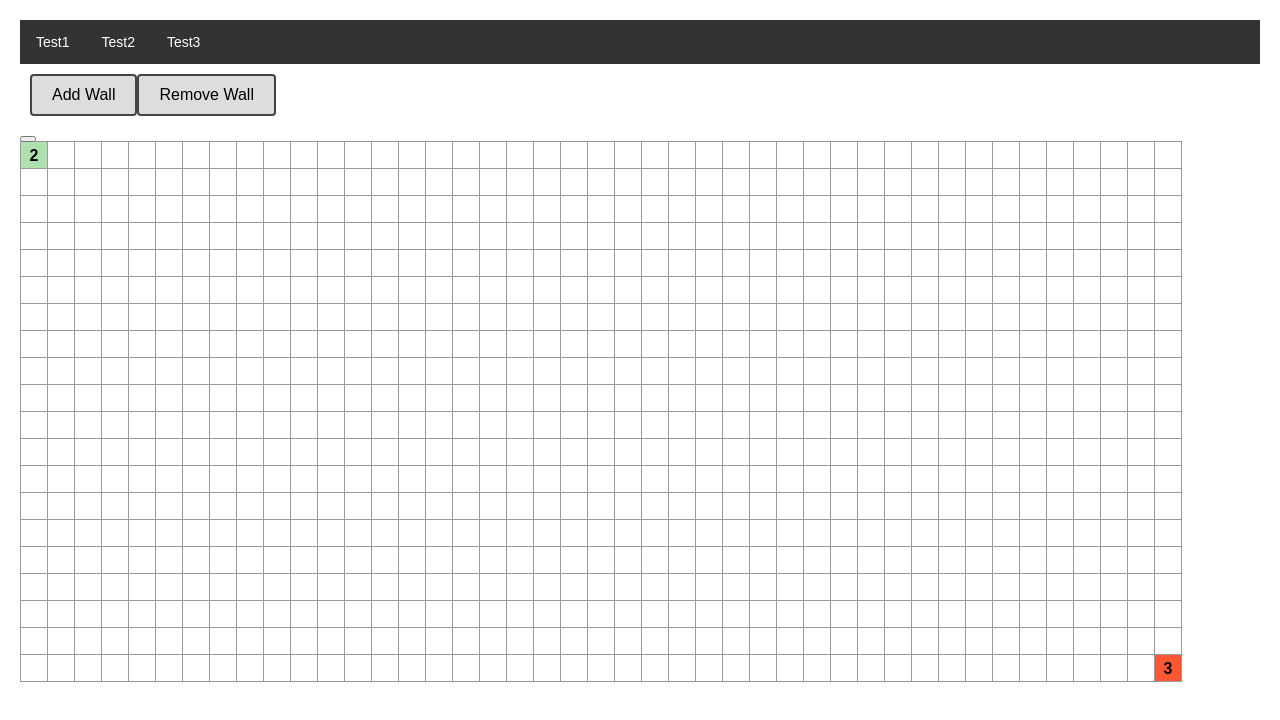
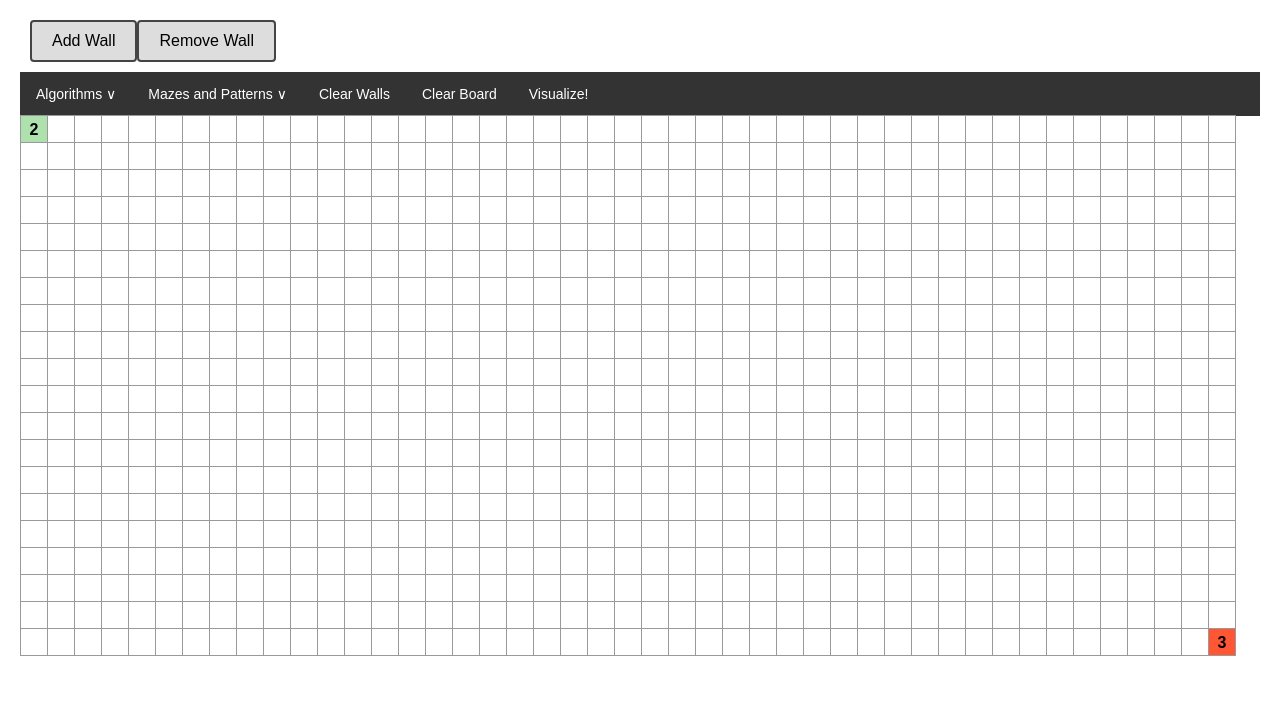
Before and after one commit to PeterAAyala/algo-visualizer, a React (Create React App) app: page / in a window 1280 px wide. Shown: the top 720 px of the page. Built offline with nearby package versions, Linux system fonts and the light colour scheme.

Commit message:
Begin NavBar
Begin NavBar

```diff
--- a/src/App.js
+++ b/src/App.js
@@ -80,7 +80,7 @@ class Board extends React.Component {
     var w = window.innerWidth;
     var h = window.innerHeight;
     const numRows = Math.floor(h * 0.70 / 28);
-    const numCols = Math.floor(w * 0.95 / 28);
+    const numCols = Math.floor(w * 1.00 / 28);
     const initClassUpdate = Array(numRows).fill('square').map(x => Array(numCols).fill('square'));
     initClassUpdate[0][0] = 'square start';
     initClassUpdate[numRows-1][numCols-1] = 'square end';
@@ -106,6 +106,35 @@ class Board extends React.Component {
     };
   }
 
+  renderNavBar() {
+    return (
+      <div>
+        <ul>
+          <li className='dropdown'>
+            <a className='dropbtn'>Algorithms &or;</a>
+            <div className = 'dropdown-content'>
+              <a onClick={() => this.solveAlgo()}>Breadth-First-Search</a>
+              <a>Depth-First-Search</a>
+            </div>
+          </li>
+          <li><a>Mazes and Patterns &or; </a></li>
+          <li><a onClick={() => this.clearBoard(false)}>Clear Walls</a></li>
+          <li><a onClick={() => this.clearBoard(true)}>Clear Board</a></li>
+          <li onClick={() => this.solveAlgo()}><a>Visualize!</a></li>
+        </ul>
+      </div>
+    )
+  }
+  //
+  /*
+
+
+            <label for='algorithm-selection'>Algorithms</label>
+            <select name='algo' id='algo'>
+              <option value='BFS'> Breadth-First-Search</option>
+              <option value='DFS'> Depth-First-Search</option>
+            </select>
+  */
   // Event handler for mouse hold down .
   handleEvent = (i,j) => (event) => {
     if (arrayEquals([i,j], this.state.startBlock) && event.type === 'mousedown'){
@@ -332,7 +361,7 @@ class Board extends React.Component {
     return (
 
       <div>
-        {this.renderSolve()}
+        {this.renderNavBar()}
         {grid.map((row, rowId) => {
           return (
             <div key={rowId} className='board-row'>
@@ -350,7 +379,6 @@ class Board extends React.Component {
 function App() {
   return (
     <Fragment>
-      <NavBar/>
       <Buttons/>
       <Board/>
     </Fragment>
--- a/src/index.css
+++ b/src/index.css
@@ -19,6 +19,15 @@ ul {
 
 li {
   float: left;
+  /*display: block;
+  color: white;
+  text-align: center;
+  padding: 14px 16px;
+  text-decoration: none;*/
+}
+
+p {
+  float: left;
   display: block;
   color: white;
   text-align: center;
@@ -26,12 +35,43 @@ li {
   text-decoration: none;
 }
 
-li a {
-  display: block;
+li.dropdown {
+  display: inline-block;
+}
+
+li:hover {
+  background-color: #111;
+}
+
+li a, .dropbtn {
+  display: inline-block;
   color: white;
   text-align: center;
   padding: 14px 16px;
   text-decoration: none;
+}
+
+.dropdown-content {
+  display: none;
+  position: absolute;
+  background-color: #f9f9f9;
+  min-width: 160px;
+  box-shadow: 0px 8px 16px 0px rgba(0,0,0,0.2);
+  z-index: 1;
+}
+
+.dropdown-content a {
+  color: black;
+  padding: 12px 16px;
+  text-decoration: none;
+  display: block;
+  text-align: left;
+}
+
+.dropdown-content a:hover {background-color: #f1f1f1;}
+
+.dropdown:hover .dropdown-content {
+  display: block;
 }
 
 /* Change the link color to #111 (black) on hover */
```
